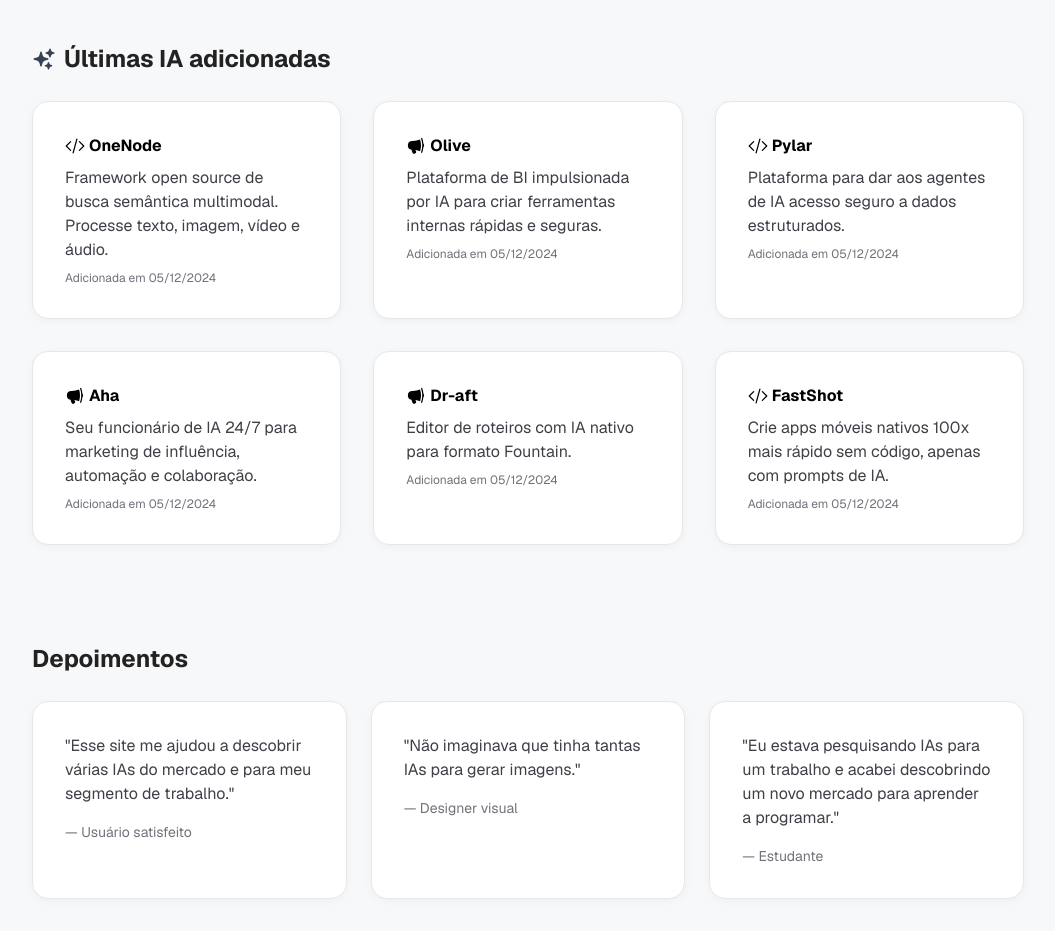
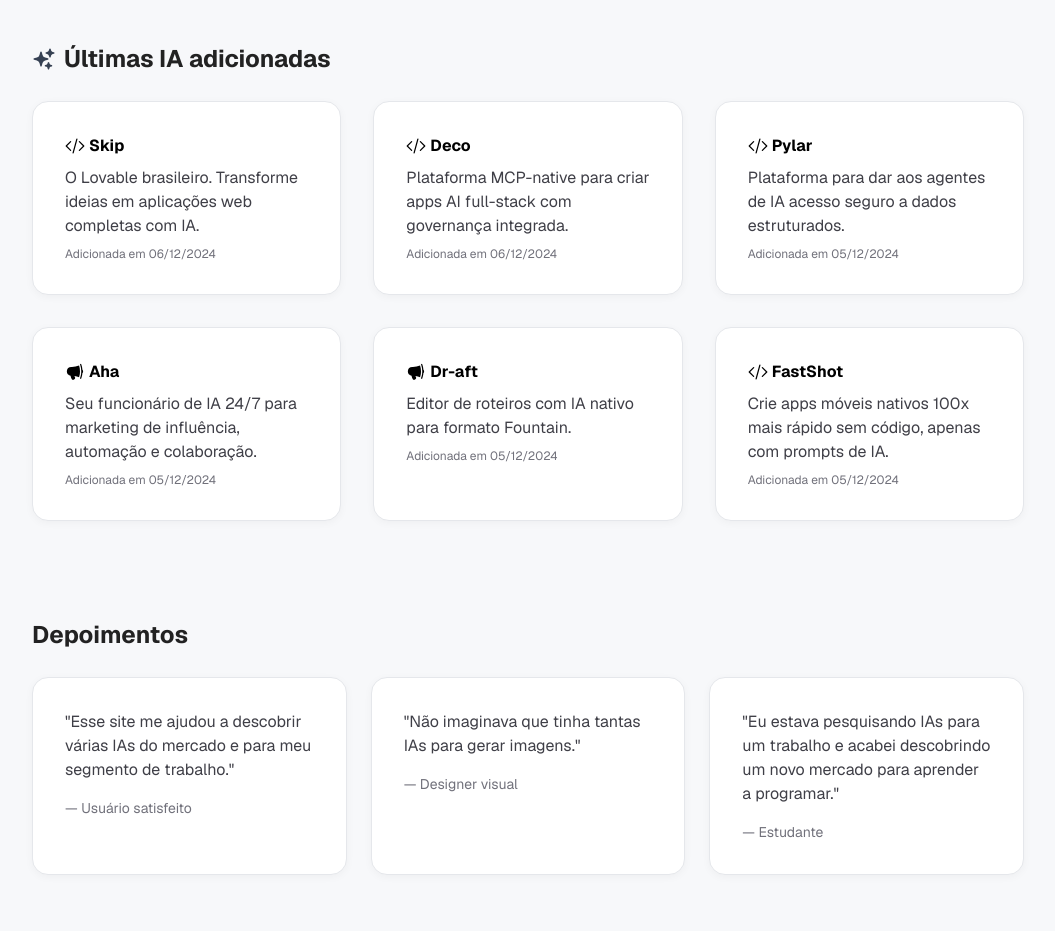
Before and after one commit to cavadema/hypehour, a Next.js app: page / in a window 1280 px wide. Shown: the part 7500-8431 px from the top of the page, without its empty margins (112-1167 px from the left). Built offline with nearby package versions, Linux system fonts and the light colour scheme.

Commit message:
Update: Replace OneNode and Olive with Skip and Deco in latest AI section

```diff
--- a/app/page.tsx
+++ b/app/page.tsx
@@ -675,14 +675,14 @@
         <h2 className="apify-section-title flex items-center gap-2"><SparklesIcon className="w-6 h-6 text-gray-700" />Últimas IA adicionadas</h2>
         <div className="grid grid-cols-1 md:grid-cols-2 lg:grid-cols-3 gap-8">
           <div className="apify-card hover:shadow-xl transition-shadow flex flex-col gap-2">
-            <span className="inline-flex items-center gap-1 text-black font-bold"><CodeBracketIcon className="w-5 h-5" /> OneNode</span>
-            <p className="text-zinc-700">Framework open source de busca semântica multimodal. Processe texto, imagem, vídeo e áudio.</p>
-            <span className="text-xs text-zinc-500">Adicionada em 05/12/2024</span>
+            <span className="inline-flex items-center gap-1 text-black font-bold"><CodeBracketIcon className="w-5 h-5" /> Skip</span>
+            <p className="text-zinc-700">O Lovable brasileiro. Transforme ideias em aplicações web completas com IA.</p>
+            <span className="text-xs text-zinc-500">Adicionada em 06/12/2024</span>
           </div>
           <div className="apify-card hover:shadow-xl transition-shadow flex flex-col gap-2">
-            <span className="inline-flex items-center gap-1 text-black font-bold"><MegaphoneIcon className="w-5 h-5" /> Olive</span>
-            <p className="text-zinc-700">Plataforma de BI impulsionada por IA para criar ferramentas internas rápidas e seguras.</p>
-            <span className="text-xs text-zinc-500">Adicionada em 05/12/2024</span>
+            <span className="inline-flex items-center gap-1 text-black font-bold"><CodeBracketIcon className="w-5 h-5" /> Deco</span>
+            <p className="text-zinc-700">Plataforma MCP-native para criar apps AI full-stack com governança integrada.</p>
+            <span className="text-xs text-zinc-500">Adicionada em 06/12/2024</span>
           </div>
           <div className="apify-card hover:shadow-xl transition-shadow flex flex-col gap-2">
             <span className="inline-flex items-center gap-1 text-black font-bold"><CodeBracketIcon className="w-5 h-5" /> Pylar</span>
```
